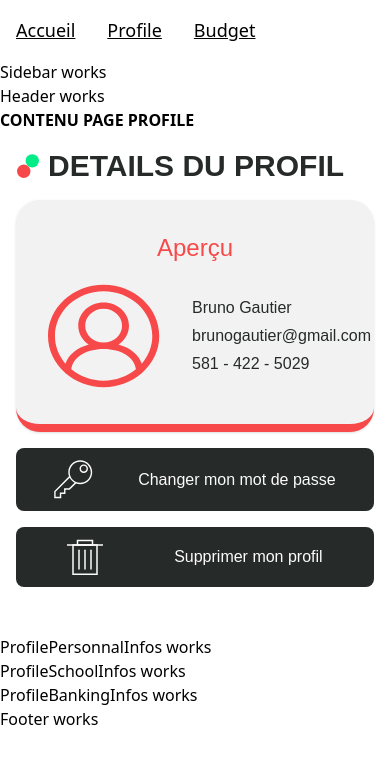
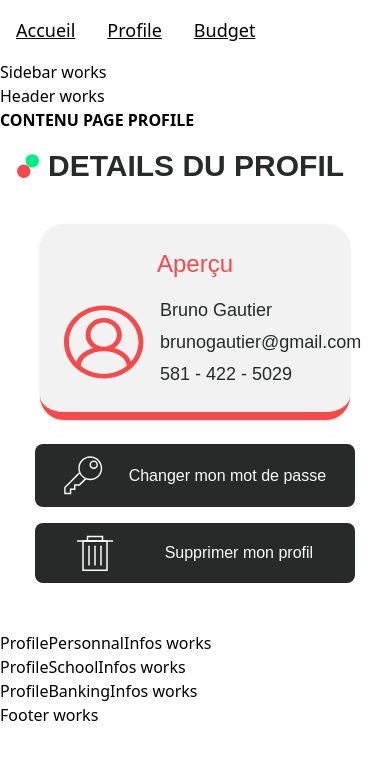
Before and after one commit to Big-pun/projet-synthese, a Vue app: page /espace-client/profil in a window 390 px wide. Shown: the top 764 px of the page. Built offline with nearby package versions, Linux system fonts and the light colour scheme.

Commit message:
Responsive, Need QA

```diff
--- a/src/components/profile/ProfilePreview.vue
+++ b/src/components/profile/ProfilePreview.vue
@@ -12,18 +12,18 @@ const userData = ref({
 <template>
   <div class="mb-8 font-roboto p-4 max-w-screen-lg mx-auto">
     <!-- Titre de la section -->
-    <div class="flex items-center mb-4">
+    <div class="flex items-center mb-4 md:-ml-8">
       <img src="@/assets/img/logo.svg" alt="Logo" class="w-6 h-6 mr-2" />
-      <h1 class="uppercase text-gray font-bold ">Details du profil</h1>
+      <h1 class="uppercase text-gray font-bold">Details du profil</h1>
     </div>
 
-    <!-- Carte de profil avec bordure -->
-    <div class="grid grid-cols-12 gap-4">
-      <!-- Carte d'aperçu - occupe toute la largeur sur mobile -->
-      <div class="col-span-12 md:col-span-6 bg-light-gray p-8 shadow-sm rounded-3xl border-b-8 border-accent2">
+    <!-- Section complète en grille -->
+    <div class="grid grid-cols-1 lg:grid-cols-2 ">
+      <!-- Carte d'aperçu -->
+      <div class="bg-light-gray p-6 md:p-8 shadow-sm rounded-3xl border-b-8 border-accent2 flex flex-col items-center m-6">
         <h2 class="text-center text-accent2 mb-4 font-medium">Aperçu</h2>
-        <div class="flex flex-row items-center gap-8">
-          <div class="shrink-0 w-28 h-28">
+        <div class="flex flex-row items-center space-x-4 md:space-x-8 w-full">
+          <div class="shrink-0 w-20 h-20 md:w-28 md:h-28 md:p-4">
             <svg xmlns="http://www.w3.org/2000/svg" width="100%" height="100%" viewBox="0 0 92 84" fill="none">
               <path
                 d="M91.3846 42C91.3846 18.8416 70.8885 0 45.6923 0C20.4961 0 0 18.8416 0 42C0 53.8426 5.38106 64.5353 13.9881 72.1779C14.1896 72.4191 14.4283 72.6145 14.7076 72.7792C22.8608 79.7192 33.7296 84 45.6923 84C57.655 84 68.5238 79.7192 76.677 72.7792C76.9563 72.6145 77.195 72.4191 77.3965 72.1779C86.0036 64.5353 91.3846 53.8426 91.3846 42ZM45.6923 5.25C67.739 5.25 85.6731 21.7366 85.6731 42C85.6731 50.5924 82.4241 58.4879 77.0286 64.753C74.5517 57.4106 67.4803 51.6626 57.883 49.0177C63.1132 45.5385 66.5342 39.9016 66.5342 33.532C66.5342 22.9824 57.186 14.3999 45.6923 14.3999C34.1986 14.3999 24.8504 22.9824 24.8504 33.532C24.8504 39.9016 28.2714 45.5385 33.5016 49.0177C23.9043 51.6626 16.833 57.4106 14.356 64.753C8.96053 58.4879 5.71154 50.5924 5.71154 42C5.71154 21.7366 23.6456 5.25 45.6923 5.25ZM30.5619 33.532C30.5619 25.8774 37.3481 19.6499 45.6923 19.6499C54.0365 19.6499 60.8227 25.8774 60.8227 33.532C60.8227 41.1865 54.0365 47.4141 45.6923 47.4141C37.3481 47.4141 30.5619 41.1865 30.5619 33.532ZM19.1556 69.4119C20.0141 59.7871 31.1178 52.6641 45.6923 52.6641C60.2668 52.6641 71.3705 59.7871 72.229 69.4119C65.1614 75.1994 55.8806 78.75 45.6923 78.75C35.504 78.75 26.2232 75.1994 19.1556 69.4119Z"
@@ -31,18 +31,18 @@ const userData = ref({
             </svg>
           </div>
 
-          <div class="flex flex-col text-left space-y-1">
-            <p class="text-base text-gray">{{ userData.nom }}</p>
-            <p class="text-base text-gray">{{ userData.email }}</p>
-            <p class="text-base text-gray">{{ userData.telephone }}</p>
+          <div class="flex flex-col text-left space-y-1 font-medium text-lg md:text-xl">
+            <p class="text-gray">{{ userData.nom }}</p>
+            <p class="text-gray">{{ userData.email }}</p>
+            <p class="text-gray">{{ userData.telephone }}</p>
           </div>
         </div>
       </div>
 
-      <!-- Boutons - sur mobile, ils sont sous la carte et empilés -->
-      <div class="col-span-12 md:col-span-6 flex flex-col justify-center gap-4">
+      <!-- Boutons -->
+      <div class="flex flex-col justify-center items-center space-y-4 md:space-y-6">
         <button
-          class="flex items-center justify-around bg-gray text-white py-3 px-4 rounded-lg hover:bg-hover transition-colors">
+          class="w-full max-w-xs md:max-w-sm flex items-center justify-around bg-gray text-white py-3 px-4 rounded-lg hover:bg-hover transition-colors">
           <svg xmlns="http://www.w3.org/2000/svg" width="39" height="39" viewBox="0 0 39 39" fill="none">
             <path fill-rule="evenodd" clip-rule="evenodd"
               d="M22.0612 23.3763L15.6875 29.75H11.4688V33.9688H7.25V38.1875H0.21875V31.1562L15.0299 16.3451C14.5458 15.0459 14.2812 13.6398 14.2812 12.1719C14.2812 5.57035 19.6328 0.21875 26.2344 0.21875C32.8359 0.21875 38.1875 5.57035 38.1875 12.1719C38.1875 18.7734 32.8359 24.125 26.2344 24.125C24.7665 24.125 23.3604 23.8604 22.0612 23.3763ZM15.6858 17.7986L1.625 31.8594V36.7812H5.84375V32.5625H10.0625V28.3438H14.9844L20.6076 22.7205C18.5197 21.6044 16.8018 19.8866 15.6858 17.7986ZM36.7812 12.1719C36.7812 6.347 32.0593 1.625 26.2344 1.625C20.4095 1.625 15.6875 6.347 15.6875 12.1719C15.6875 17.9968 20.4095 22.7188 26.2344 22.7188C32.0593 22.7188 36.7812 17.9968 36.7812 12.1719ZM33.9688 8.65625C33.9688 6.3263 32.08 4.4375 29.75 4.4375C27.42 4.4375 25.5312 6.3263 25.5312 8.65625C25.5312 10.9862 27.42 12.875 29.75 12.875C32.08 12.875 33.9688 10.9862 33.9688 8.65625ZM32.5625 8.65625C32.5625 7.10295 31.3033 5.84375 29.75 5.84375C28.1967 5.84375 26.9375 7.10295 26.9375 8.65625C26.9375 10.2096 28.1967 11.4688 29.75 11.4688C31.3033 11.4688 32.5625 10.2096 32.5625 8.65625Z"
@@ -52,7 +52,7 @@ const userData = ref({
         </button>
 
         <button
-          class="flex items-center justify-around bg-gray text-white py-3 px-4 rounded-lg hover:bg-accent2 transition-colors">
+          class="w-full max-w-xs md:max-w-sm flex items-center justify-around bg-gray text-white py-3 px-4 rounded-lg hover:bg-accent2 transition-colors">
           <svg xmlns="http://www.w3.org/2000/svg" width="36" height="36" viewBox="0 0 36 36" fill="none">
             <path d="M30.75 36H5.25V5.25H30.75V36ZM6.75 34.5H29.25V6.75H6.75V34.5Z" fill="#FBFBFB" />
             <path d="M26.25 6.75H9.75V0.75H26.25V6.75ZM11.25 5.25H24.75V2.25H11.25V5.25Z" fill="#FBFBFB" />
```
